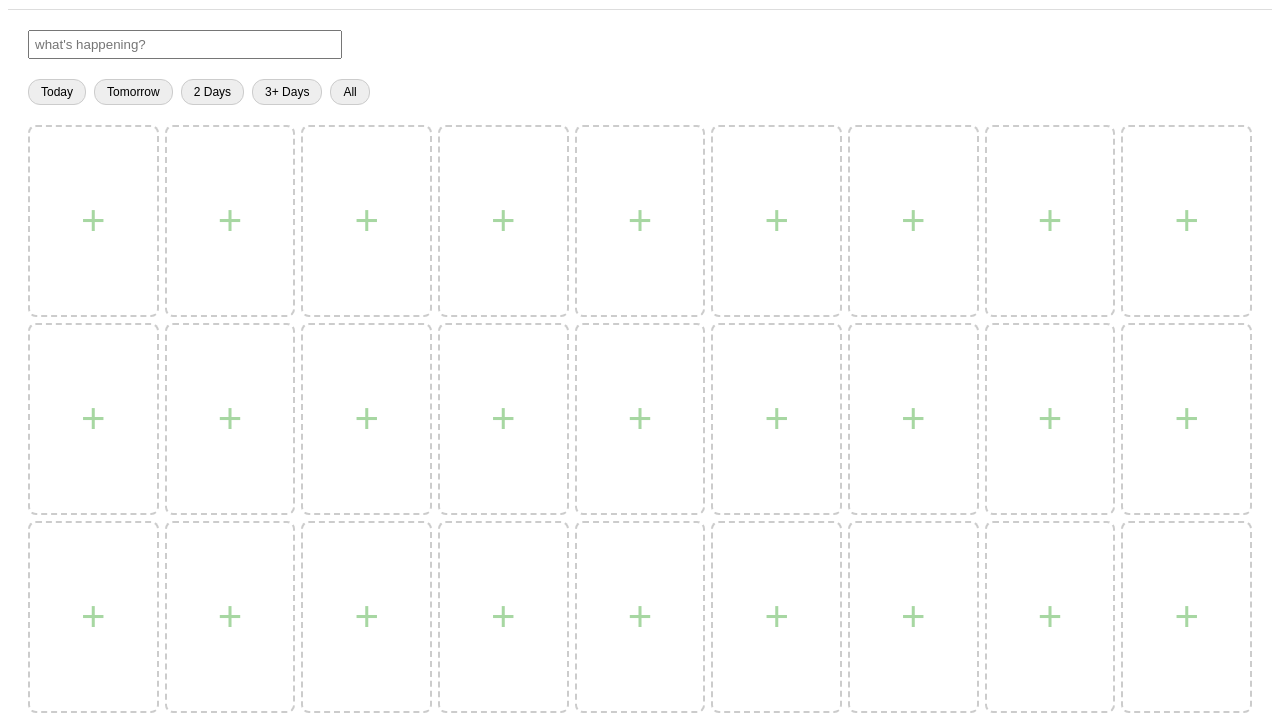
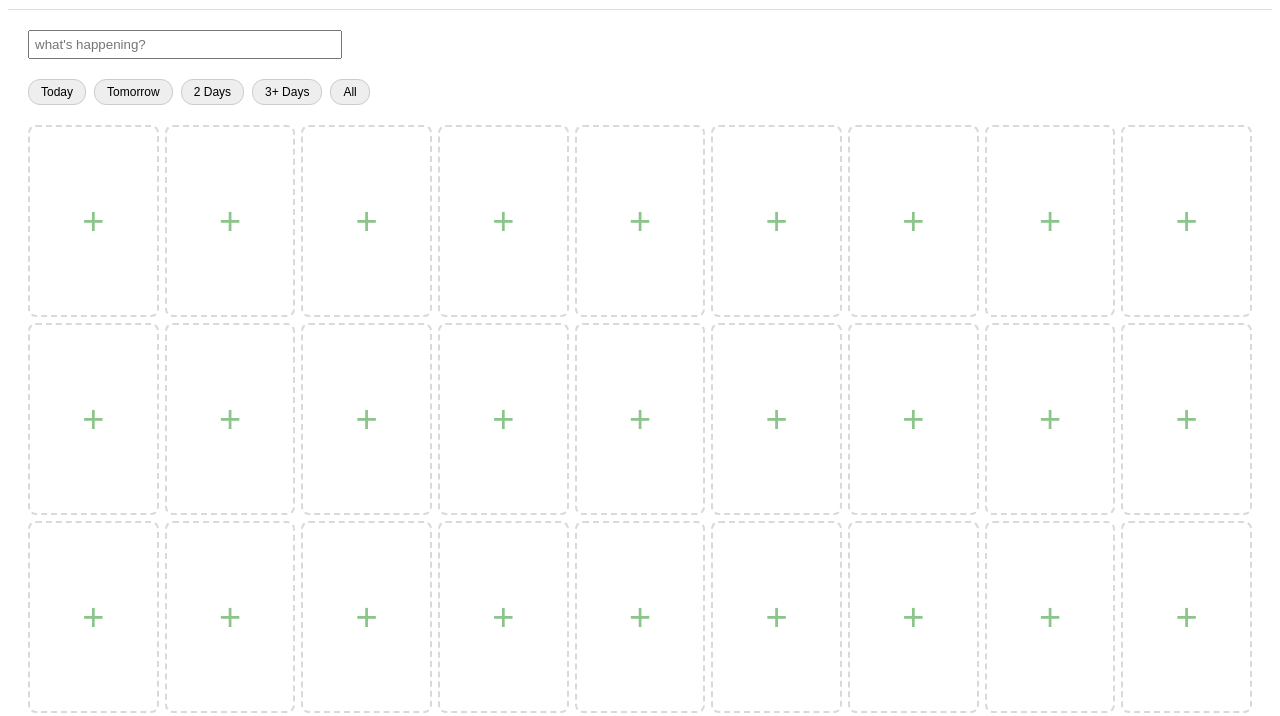
Before and after one commit to cemonvar-dev/lifeworld, a plain HTML site: page index.html in a window 1280 px wide. Shown: the part 59-775 px from the top of the page. Drawn offline with nearby package versions, Linux system fonts and the light colour scheme.

Commit message:
Add files via upload

```diff
--- a/styling.css
+++ b/styling.css
@@ -284,16 +284,24 @@
 /* empty tile styling */
 .tile.empty {
     background: white !important;
-    border: 2px dashed #ccc;
+    border: 2px dashed #d9d9d9;
     display: flex;
     align-items: center;
     justify-content: center;
     color: #a7d7a2;      /* soft green */
     font-size: 42px;
     font-weight: 300;
+	 transition: 0.15s ease;
 }
 .tile.empty:hover {
     background: #fafafa;
     border-color: #bbb;
     cursor: pointer;
+	  transform: scale(1.03);
 }
+
+.tile.empty .plusIcon {
+    font-size: 38px;
+    color: #8bc58b;
+    line-height: 1;
+}
```
